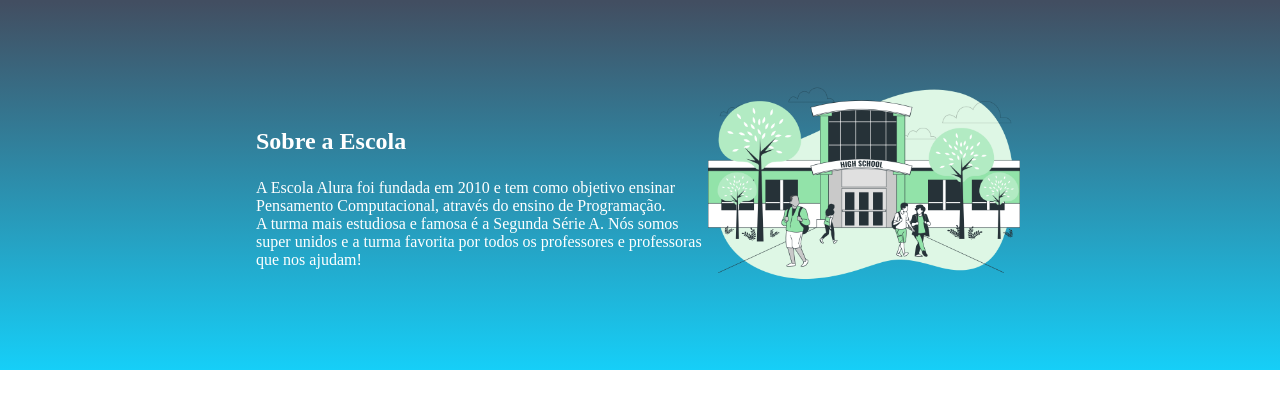
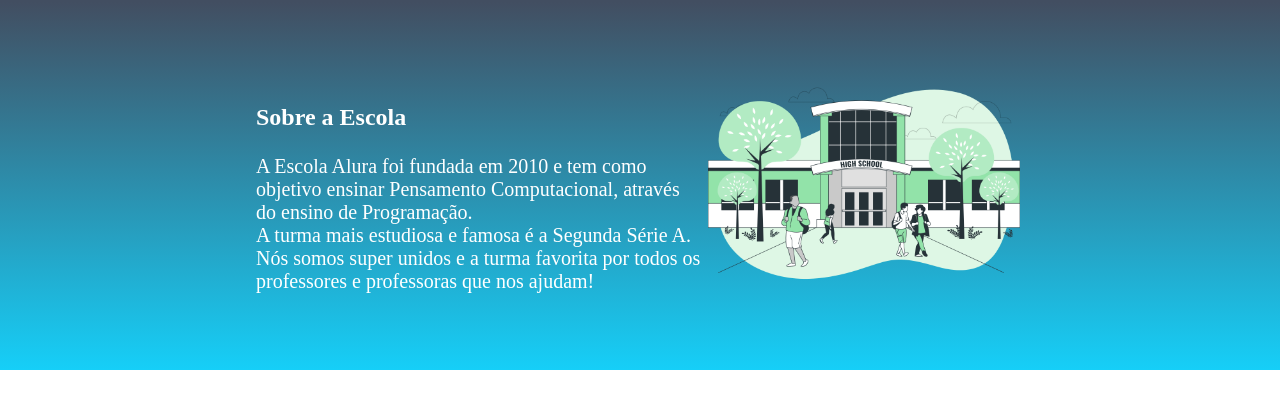
Before and after one commit to sabrinastefany/MAT2_2024_1, a plain HTML site: page site-criativo-alura-aula-4/index.html in a window 1280 px wide. Shown: the part 90-498 px from the top of the page. Drawn offline with Linux system fonts and the light colour scheme.

Commit message:
Add files via upload

```diff
--- a/site-criativo-alura-aula-4/index.html
+++ b/site-criativo-alura-aula-4/index.html
@@ -1,4 +1,4 @@
-<html lang="en">
+<html lang="pt-br">
 <head>
     <meta charset="UTF-8">
     <meta http-equiv="X-UA-Compatible" content="IE=edge">
--- a/site-criativo-alura-aula-4/style.css
+++ b/site-criativo-alura-aula-4/style.css
@@ -41,3 +41,9 @@
 .escola-titulo{
     padding: 24px 0;
 }
+.escola-texto-um{
+    font-size: 20px;
+}
+.escola-texto-dois{
+    font-size: 20px;
+}
```
